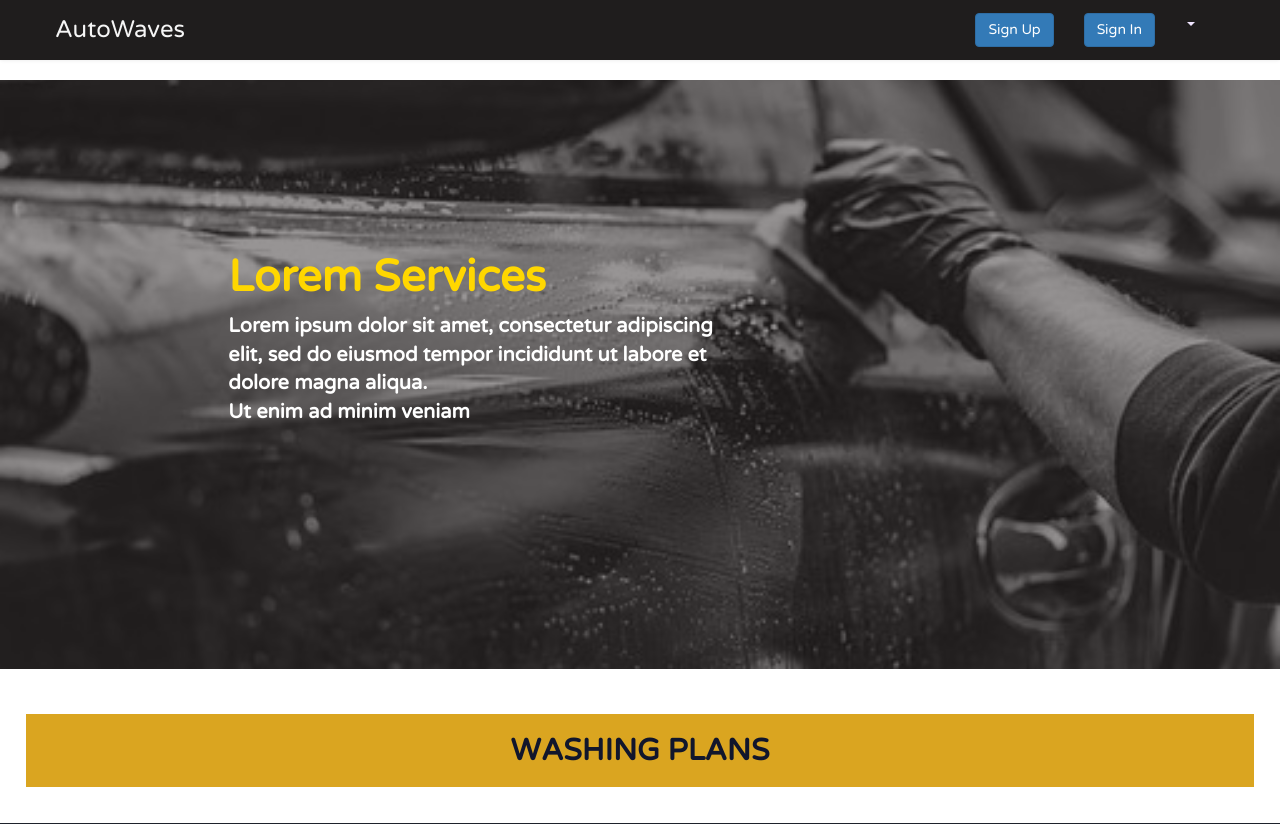
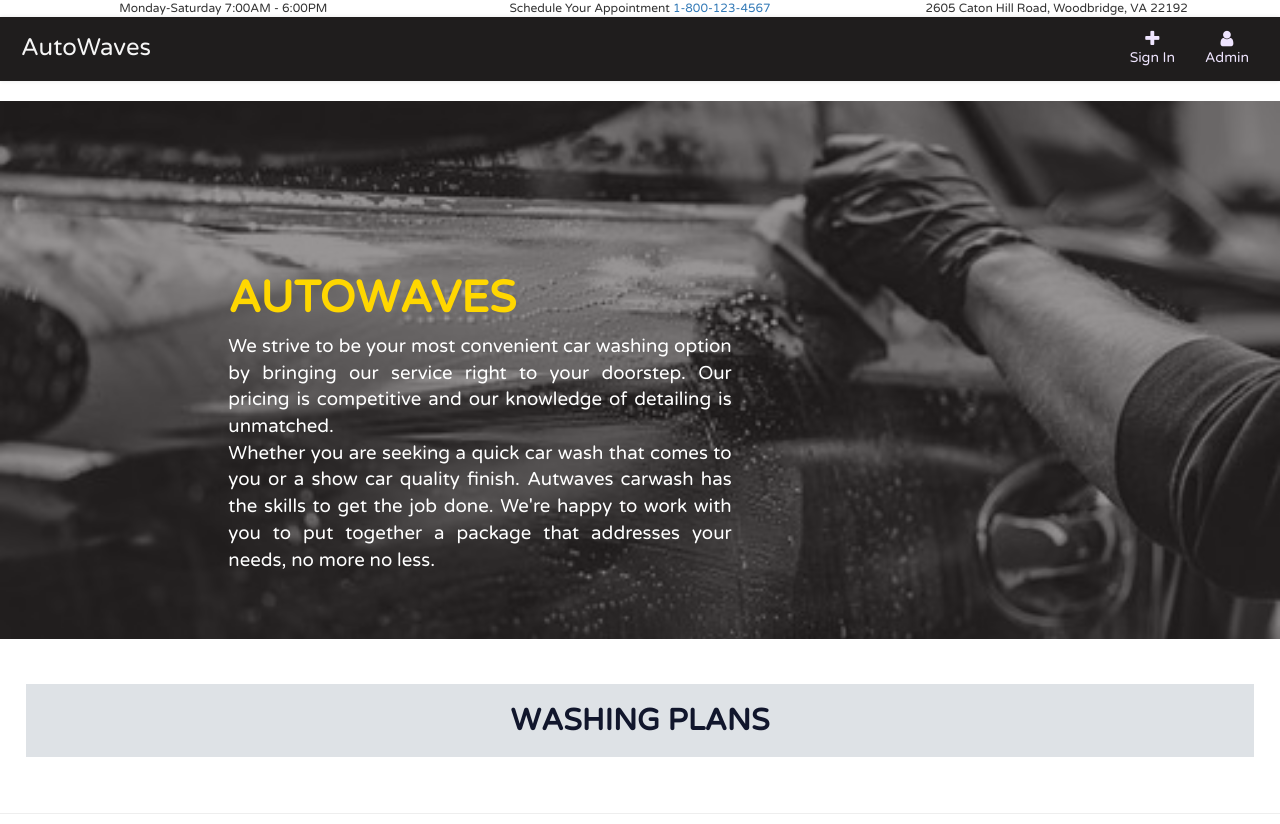
Before and after one commit to jLuseno161/Car-Wash, a Django app: page / in a window 1280 px wide. Shown: the top 824 px of the page. Run offline with Django 3.2, Linux system fonts and the light colour scheme; data that the repository does not hold is empty; some libraries are stand-ins or nearby versions.

Commit message:
save changes

```diff
--- a/cwash/forms.py
+++ b/cwash/forms.py
@@ -27,28 +27,26 @@ class UpdateProfileForm(forms.ModelForm):
         fields = ['profile_pic', 'bio', 'contact']
 
 
+class AppointmentForm(forms.ModelForm):
+    [...]
 
-class AppointmentForm(forms.ModelForm):
-    # [...]
-    # def __init__(self, *args, **kwargs):
-    #     super(AppointmentForm,self).__init__(*args, **kwargs)
-    #     self.helper = FormHelper()
-    #     self.helper.form_method = 'post'
-    #     self.helper.form_show_labels = False
+    def __init__(self, *args, **kwargs):
+        super(AppointmentForm, self).__init__(*args, **kwargs)
+        self.helper = FormHelper()
+        # self.helper.form_method = 'post'
+        self.helper.form_show_labels = False
     #     self.helper.add_input(Submit('save', 'save', css_class = 'btn-primary'))
-
 
     class Meta:
         model = Booking
 
-    #     widgets = {
-    #         # 'user': forms.TextInput(attrs={'placeholder': 'Enter your name'}),
-    #         'mobile': forms.TextInput(attrs={'placeholder': 'Enter Mobile No.'}),
-    #         'email': forms.TextInput(attrs={'placeholder': 'eg: mymail@gmail.com'}),
-    #         'plan': forms.Select(),
-    #         'vehicle_type': forms.Select(),
-    #         'timeframe': forms.Select(),
-    #         'appointment_date': forms.TimeInput(attrs={'placeholder': 'Appointment Date'})
-    #     }
-        fields = ('mobile', 'email', 'plan',
+        widgets = {
+            # 'user': forms.TextInput(attrs={'placeholder': 'Enter your name'}),
+            'mobile': forms.TextInput(attrs={'placeholder': 'Enter Mobile No.'}),
+            'plan': forms.Select(),
+            'vehicle_type': forms.Select(),
+            'timeframe': forms.Select(),
+            'appointment_date': forms.TimeInput(attrs={'placeholder': 'Appointment Date'})
+        }
+        fields = ('mobile', 'plan',
                   'vehicle_type', 'timeframe', 'appointment_date')
--- a/cwash/models.py
+++ b/cwash/models.py
@@ -3,6 +3,9 @@ from django.contrib.auth.models import User
 from cloudinary.models import CloudinaryField
 from django.db.models.signals import post_save
 from django.dispatch import receiver
+from django.utils.timezone import now
+
+
 
 
 class Profile(models.Model):
@@ -49,7 +52,7 @@ class Washplan(models.Model):
 
 
 class Booking(models.Model):
-    user = models.OneToOneField(User,default='', on_delete=models.CASCADE)
+    user = models.ForeignKey(User,default='', on_delete=models.CASCADE)
     email = models.CharField(max_length=30, blank=True)
     mobile = models.IntegerField()
     plan = models.ForeignKey(Washplan, on_delete=models.CASCADE, default='')
@@ -73,3 +76,4 @@ class Booking(models.Model):
         ("Afternoon", 'Afternoon'))
     timeframe = models.CharField(
         choices=time_frame, default=0, blank=False, max_length=50)
+    created_date = models.DateTimeField(default=now, editable=False)
--- a/cwash/templates/base.html
+++ b/cwash/templates/base.html
@@ -10,10 +10,11 @@
     <link rel="stylesheet" href="{% static 'css/style.css' %}">
 
 
+
     {% if title %}
-    <title>AutoWash - {{title}}</title>
+    <title>AutoWaves - {{title}}</title>
     {% else %}
-    <title> AutoWash</title>
+    <title> AutoWaves</title>
     {% endif %}
     {{form.media}}
 </head>
@@ -28,10 +29,16 @@
     {% bootstrap_javascript %}
     {% endblock %}
 </body>
+
+
 <footer class="footer">
     <div class="row text-center copyright">
-        <p class="col-md-12">User Terms of Service | Carwash Terms of Service | Pricing terms | Privacy policy | About us | FAQ |
+        <p class="col-md-12">User Terms of Service | Carwash Terms of Service | Pricing terms | Privacy policy | About
+            us | FAQ |
             Contact <br>© AutoWaves Ltd 2021.</p>
     </div>
+
+
 </footer>
+
 </html
--- a/cwash/templates/index.html
+++ b/cwash/templates/index.html
@@ -1,6 +1,5 @@
 {%extends 'base.html'%}
 {% load static %}
-{% load bootstrap3 %}
 {% load crispy_forms_tags %}
 {% block content %}
 
@@ -8,10 +7,15 @@
     <div id="overlay">
         <div class="col-md-2"></div>
         <div class=" col-md-5 text-left">
-            <h1 style="color:gold; font-weight: 700; font-size:33pt">Lorem Services</h1>
-            <p style="font-weight: 700;">Lorem ipsum dolor sit amet, consectetur adipiscing elit, sed do eiusmod tempor
-                incididunt ut labore
-                et dolore magna aliqua. <br> Ut enim ad minim veniam</p>
+            <h1 style="color:gold; font-weight: 700; font-size:33pt">AUTOWAVES</h1>
+            <p style="font-weight: 500; font-size:14pt" class="text-justify">We strive to be your most convenient car
+                washing option by
+                bringing our service
+                right to your doorstep. Our pricing is competitive and our knowledge of detailing is unmatched.
+                <br>Whether
+                you are seeking a quick car wash that comes to you or a show car quality finish. Autwaves carwash has
+                the skills to get the job done. We're happy to work with you to put together a package that addresses
+                your needs, no more no less.</p>
         </div>
         <div class="col-md-5"></div>
 
@@ -27,15 +31,19 @@
                     <h5 class="card-title" style="font-weight: 700; font-size: 15pt; color:navy">
                         {{plan.plan}}</h5>
 
-                    <div class="card-body">
-                        <hr>
-                        <h4 class="card-title" style="font-weight: 700;">${{plan.price}}</h4>
-                        <p>{{plan.duration}}</p>
+                    <div class="card-body" style="background-color: rgb(36, 35, 35);">
+                        <div style="background-color: gold;">
+                            <hr>
+                            <h4 class="card-title" style="font-weight: 700;">${{plan.price}}</h4>
+                            <p>{{plan.duration}}</p>
+                            <hr>
+                        </div>
+                        <span style="color:white">{{plan.service.all|join:"<br>"}}</span>
                         <hr>
 
-                        {{plan.service.all|join:"<br>"}}
-                        <hr>
-                        <input type="button" value="Book Now" style="margin-bottom: 5%;">
+                        <a href="{% url 'app' %}" style="color:black; text-decoration:none;"> <button
+                                style="border:1px solid gold; background-color: gold;margin-bottom: 2%" type="button"
+                                class="btn">BOOK NOW</button> </a>
 
                     </div>
                 </div>
@@ -45,83 +53,12 @@
 
     </div>
 </section>
-
-<section class="appointment">
-    <div id="app_overlay">
-
-        <div class="container">
-            <div class="row">
-                <div class="col-md-4 hidden-sm">
-                    <div class="appointment-img">
-                        <img src="https://cdn.pixabay.com/photo/2019/08/13/10/15/strong-woman-4403004_960_720.jpg"
-                            class="img-responsive" alt="Appointment">
-                    </div>
-                </div>
-                <div class="col-md-8 col-sm-12">
-                    <form action="{%url 'index' %}"  method="post" enctype="multipart/form-data" novalidate>
-                        <div style='display:none'>
-                            <input type="hidden" name="csrfmiddlewaretoken" value="a643fab735d5ce6377ff456e73c4b1af" />
-                        </div>
-                        {% csrf_token %}
-
-                        <div class="form-row">
-                            <div class="form-group col-md-12 mb-0">
-                                <h5 class="form-heading-title"><span class="form-heading-no">1.</span>Vehicle
-                                    Information</h5>
-                            </div>
-                            <div class="form-group col-md-6 mb-0">
-                                {{ form.plan|as_crispy_field }}
-                            </div>
-                            <div class="form-group col-md-6 mb-0">
-                                {{ form.vehicle_type|as_crispy_field }}
-                            </div>
-                        </div>
-                        <div class="form-row">
-                            <div class="form-group col-md-12 mb-0">
-                                <h5 class="form-heading-title"><span class="form-heading-no">2.</span>Appointment
-                                    Information</h5>
-                            </div>
-                            <div class="form-group col-md-6 mb-0">
-                                {{ form.appointment_date|as_crispy_field }}
-                            </div>
-                            <div class="form-group col-md-6 mb-0">
-                                {{ form.timeframe|as_crispy_field }}
-                            </div>
-                        </div>
-                        <div class="form-row">
-                            <div class="form-group col-md-12 mb-0">
-                                <h5 class="form-heading-title"><span class="form-heading-no">2.</span>Contact
-                                    Information</h5>
-                            </div>
-
-
-
-                            <div class="form-group col-md-6 mb-0">
-                                {{ form.email|as_crispy_field }}
-                            </div>
-                        </div>
-
-                        <div class="form-row">
-                            <div class="form-group col-md-6 mb-0">
-                                {{ form.mobile|as_crispy_field }}
-                            </div>
-                        </div>
-
-                        <!-- <button type="submit">Submit</button> -->
-
-                        <div class="form-row">
-                            <div class="form-group col-md-12 mb-0 text-right">
-                                <div class="pull-right">
-                                    <input type="submit" name="submit" value="Submit" class="submit submitButton" id="submit-id-submit" />
-                                </div>
-                            </div>
-                        </div>
-                    </form>
-                </div>
-            </div>
-        </div>
-
-    </div>
+<hr>
+<section class="booking container text-center ">
+    <h2 style="font-weight: 700;">Schedule <span style="color:gold">Your Appointment Today</span></h2>
+    <h3>Book and save with a 15% discount on for the first 5 customers</h3>
+    <a href="{% url 'app' %}" style="color:black; text-decoration:none;"> <button
+            style="border:1px solid black; background-color: white; border-radius:0%" type="button" class="btn">Appointment</button> </a>
 </section>
 
 {% endblock %}
--- a/cwash/templates/navbar.html
+++ b/cwash/templates/navbar.html
@@ -251,10 +251,15 @@
 </head>
 
 <body>
-    <nav class="navbar navbar-inverse navbar-expand-xl navbar-dark">
-        <div class="container">
+    <div class="container-fluid text-center" style="font-size: 9pt;">
+        <div class="col-md-4"><i class="icon icon-clock"></i>Monday-Saturday <span class="custom-color">7:00AM - 6:00PM</span></div>
+        <div class="col-md-4"><i class="icon icon-phone"></i><span class="hidden-md">Schedule Your Appointment</span> <a href="tel:1-800-123-4567" class="header-phone">1-800-123-4567</a></div>
+
+            <div class="col-md-4"><i class="icon icon-locate"></i>2605 Caton Hill Road, Woodbridge, VA 22192</div>
+        </div>
+    <nav class="navbar navbar-expand-md navbar-dark bg-steel fixed-top">
         <div class="navbar-header">
-                <a class="navbar-brand" href="/"></i>AutoWaves</b></a>
+            <a class="navbar-brand" href="/"><i></i>AutoWaves</b></a>
             <button type="button" data-target="#navbarCollapse" data-toggle="collapse" class="navbar-toggle">
                 <span class="navbar-toggler-icon"></span>
                 <span class="icon-bar"></span>
@@ -263,26 +268,16 @@
             </button>
         </div>
         <div id="navbarCollapse" class="collapse navbar-collapse">
-
             <ul class="nav navbar-nav navbar-right">
 
-                    <li><a href=""></i><span class="btn btn-primary">Sign Up</span></a></li>
-                    <li><a href=""></i><span class="btn btn-primary">Sign In</span></a></li>
-                    </li>
-                    <li class="dropdown">
-                        <a href="#" data-toggle="dropdown" class="dropdown-toggle user-action">
-                            {{user.username}}<b class="caret"></b></a>
-                        <ul class="dropdown-menu">
+                {% if user.is_authenticated %}
                 <li><a href="{% url 'profile' %}"><i class="fa fa-user-o"></i> Profile</a></li>
-                            <li class="divider"></li>
-                            {% if user.is_authenticated %}
                 <li><a href="/logout"><i class="material-icons">&#xE8AC;</i> Signout</a></li>
+                {%else%}
+                <li><a href="/"><i class="fa fa-plus"></i><span>Sign In</a></li>
+                <li><a href="/admin"><i class="fa fa-user"></i><span>Admin</span></a></li>
                 {% endif %}
             </ul>
-                    </li>
-                </ul>
-
-            </div>
         </div>
     </nav>
 </body>
--- a/cwash/urls.py
+++ b/cwash/urls.py
@@ -8,6 +8,7 @@ urlpatterns = [
     path('signup/', views.signup, name='signup'),
     path('profile/', views.profile, name='profile'),
     path('update/<id>', views.update_profile, name='update_profile'),
+    path('appointment/', views.book_appointment, name='app')
 
 ]
 if settings.DEBUG:
--- a/cwash/views.py
+++ b/cwash/views.py
@@ -1,4 +1,4 @@
-from cwash.models import Profile, Washplan, services
+from cwash.models import Booking, Profile, Washplan, services
 from django.contrib.auth.models import User
 from cwash.forms import AppointmentForm, SignUpForm, UpdateProfileForm, UpdateUserForm
 from django.http.response import HttpResponse, HttpResponseRedirect
@@ -13,16 +13,8 @@ from django.contrib.auth import login, authenticate
 def index(request):
     plans = Washplan.objects.all().order_by('price')
     service = services.objects.all()
-    if request.method == 'POST':
-        form = AppointmentForm(request.POST)
-        if form.is_valid():
-            form.instance.user = request.user
-            user = form.save()
-            user.save()
-        return redirect('index')
-    else:
-        form = AppointmentForm()
-    return render(request, 'index.html', {'plans': plans, 'service': service, 'form': form})
+
+    return render(request, 'index.html', {'plans': plans, 'service': service})
 
 
 def signup(request):
@@ -45,8 +37,9 @@ def signup(request):
 @login_required(login_url='/accounts/login/')
 def profile(request):
     current_user = request.user
-    # posts = Post.objects.filter(user=current_user.id).all
-    return render(request, 'registration/profile.html')
+    bookings = Booking.objects.filter(user=current_user.id).all
+
+    return render(request, 'registration/profile.html', {"bookings": bookings})
 
 
 @login_required(login_url='/accounts/login/')
@@ -60,4 +53,21 @@ def update_profile(request, id):
         form2.save()
         return HttpResponseRedirect("/profile")
 
+    bookings = Booking.objects.all()
+
     return render(request, "registration/update_profile.html", {"form": form, "form2": form2})
+
+
+@login_required(login_url='/accounts/login/')
+def book_appointment(request):
+    if request.method == 'POST':
+        form = AppointmentForm(request.POST)
+        if form.is_valid():
+            form.instance.user = request.user
+            form.instance.email = request.user.email
+            user = form.save()
+            user.save()
+        return redirect('book')
+    else:
+        form = AppointmentForm()
+    return render(request, 'book.html', {'form': form})
--- a/static/css/style.css
+++ b/static/css/style.css
@@ -11,7 +11,7 @@
 #overlay {
     top: 0;
     bottom: 0;
-    padding-bottom: 34%;
+    padding-bottom: 30%;
     padding-top: 12%;
     font-size: 15pt;
     background-color: rgba(51, 45, 45, 0.5);
@@ -27,7 +27,7 @@
 }
 
 .aboutUs {
-    background-color: goldenrod;
+    background-color: rgb(222, 226, 230);
     color: #11162c;
     padding: 20px;
 }
@@ -70,7 +70,6 @@ footer {
 }
 
 .appointment {
-    background-color:#1E222B;
     background-repeat: no-repeat;
     background-size: cover;
     margin: 0 auto;
@@ -86,3 +85,8 @@ footer {
     font-size: 15pt;
     color: whitesmoke;
 }
+
+.booking{
+    margin-top:6%;
+    margin-bottom:6%;
+}
```
Also changed, not shown: cwash/templates/book.html (added, +74 -0 lines), cwash/templates/registration/profile.html (+32 -1 lines), cwash/migrations/0015_auto_20210728_2219.py (added), cwash/migrations/0016_booking_created_date.py (added). Lines whose indentation alone changed are shown as unchanged.
